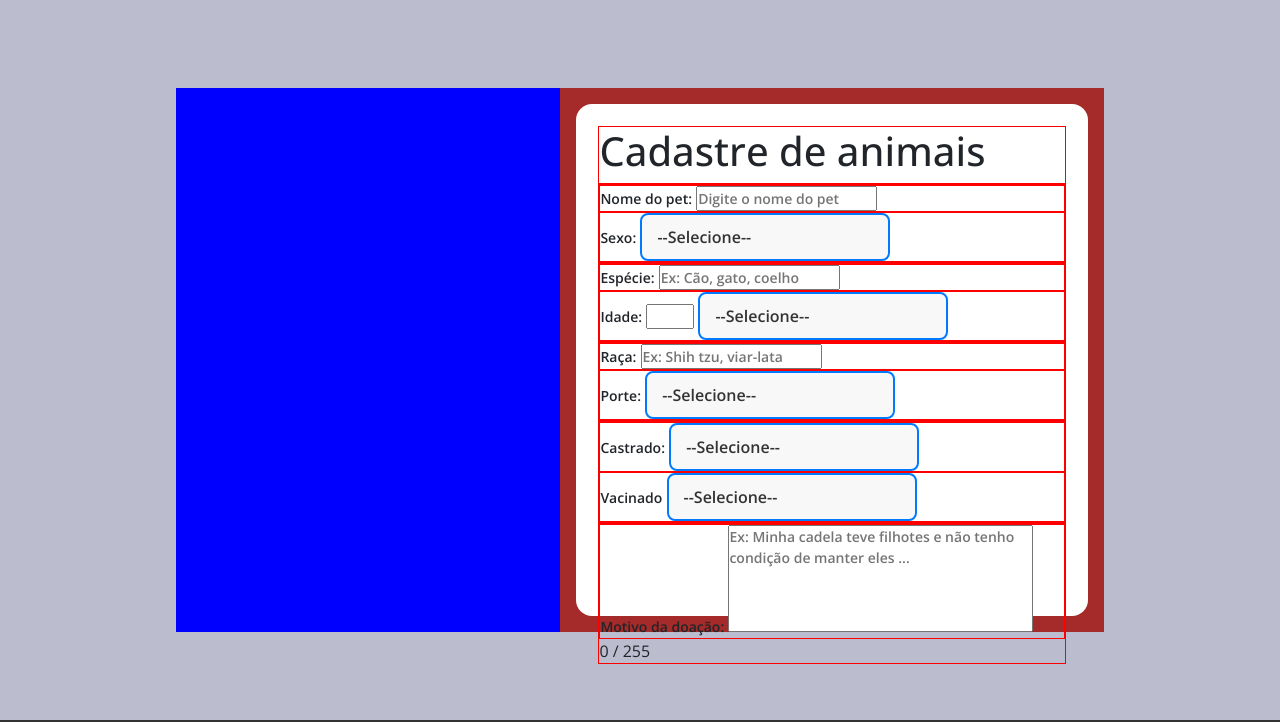
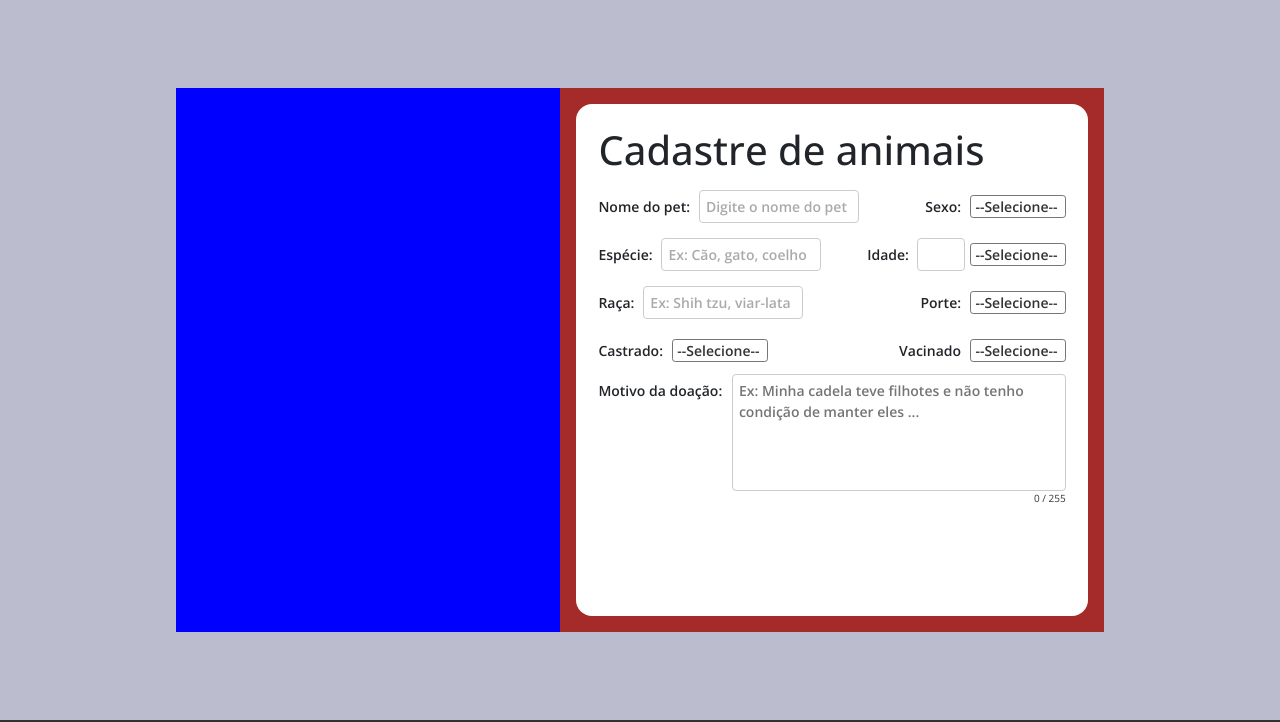
Before and after one commit to brianloop2/QuaseLar-Oficial, a PHP site: page /cad_pets.php in a window 1280 px wide. Shown: the part 78-800 px from the top of the page. Run offline with PHP 8.4, Linux system fonts and the light colour scheme.

Commit message:
esteliazação do cadastro

```diff
--- a/css/cad_pets.css
+++ b/css/cad_pets.css
@@ -39,8 +39,14 @@
     background-color: white;
     padding: 1.4rem;
 }
-.group_inputs_pet div{
-    border: 1px red solid;
+
+.group_inputs_pet .pet_cad_inputs1, .group_inputs_pet .pet_cad_inputs2,
+.group_inputs_pet .pet_cad_inputs3, .group_inputs_pet .pet_cad_inputs4{
+    height: 3rem;
+    display: flex;
+    align-items: center;
+    justify-content: space-between;
+
 }
 .group_inputs_pet label, .group_inputs_pet input, .group_inputs_pet textarea,
 .group_inputs_pet select, .group_inputs_pet select option{
@@ -48,16 +54,17 @@
     font-weight: 600;
     font-family: 'open-sans';
 }
+.group_inputs_pet label{
+    margin-right: 0.275rem;
+}
 .group_inputs_pet select{
      /* Fundo e Borda */
-    background-color: #f8f8f8; /* Cinza claro */
-    border: 2px solid #007bff; /* Borda azul */
-    border-radius: 8px; /* Cantos arredondados */
-    padding: 10px 15px;
-    font-size: 16px;
+    background-color: transparent;
+    /* background-color: #f8f8f8;  */
+    border-radius: 0.2rem;
     color: #333;
-    width: 250px; /* Largura para exemplo */
-
+    width: 6rem;
+    padding-left: 0.3rem;
     /* Remoção da aparência padrão (importante para ter mais controle) */
     -webkit-appearance: none;
     -moz-appearance: none;
@@ -68,3 +75,84 @@
     box-shadow: 0 0 0 3px rgba(0, 123, 255, 0.25); /* Sombra suave */
     outline: none; /* Remove o outline padrão */
 }
+.group_inputs_pet input[type=number]::-webkit-inner-spin-button {
+    -webkit-appearance: none;
+
+}
+.group_inputs_pet input[type=number] {
+    -moz-appearance: textfield;
+    appearance: textfield;
+
+}
+.group_inputs_pet input{
+    width: 10rem;
+    border-radius: 4px;
+    padding: 0.3rem 0;
+    padding-left: 0.4rem;
+    border: 0.1rem solid #ccc;
+    border-bottom: 0.1rem solid #ccc;
+    background-color: transparent;
+    outline: none;
+    color: #333;
+    transition: border-color 0.3s ease, box-shadow 0.3s ease;
+    }
+.group_inputs_pet input:focus {
+    border: 1px solid #007bff8d;
+    /* box-shadow: 0 1px 0 0 #007bff; */
+    box-shadow: 0 0 0 3px rgba(0, 123, 255, 0.25); /* Sombra suave */
+}
+/* Placeholder styling */
+.group_inputs_pet input::placeholder {
+    color: #aaa;
+}
+.group_inputs_pet textarea{
+    border-radius: 4px;
+    padding: 0.3rem 0;
+    padding-left: 0.4rem;
+    padding-right: 0.4rem;
+    border: 0.1rem solid #ccc;
+    border-bottom: 0.1rem solid #ccc;
+    background-color: transparent;
+    outline: none;
+    color: #333;
+    transition: border-color 0.3s ease, box-shadow 0.3s ease;
+    width: 100%;
+}
+.group_inputs_pet textarea:focus{
+    border: 1px solid #007bff8d;
+    box-shadow: 0 0 0 3px rgba(0, 123, 255, 0.25); /* Sombra suave */
+}
+.motivo_doacao{
+    height: 9rem;
+    width: 100%;
+    display: flex;
+    align-items: start;
+    flex-direction: column;
+}
+.motivo_doacao div label{
+    margin-top: 0.35rem;
+    width: 11.4rem;
+}
+.motivo_doacao div{
+    width: 100%;
+    display: flex;
+    align-items: start;
+}
+.motivo_doacao span{
+    width: 100%;
+    text-align: right;
+    font-size: 0.625rem;
+    font-family: 'open-sans';
+    color: #333;
+}
+
+
+
+
+
+
+
+/* Estilo para quando estiver perto do limite */
+.limite-atingido {
+    color: #dc3545 !important; /* Vermelho para indicar o limite */
+}
```
